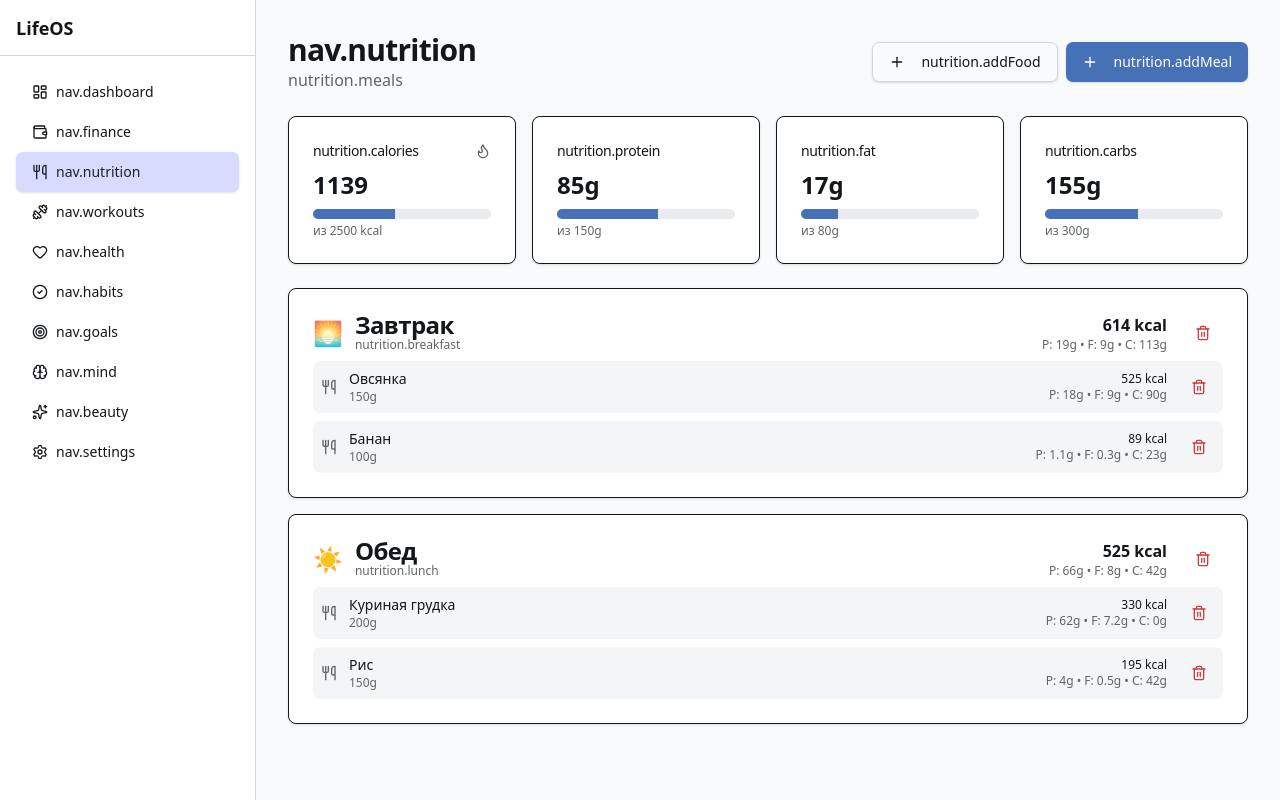
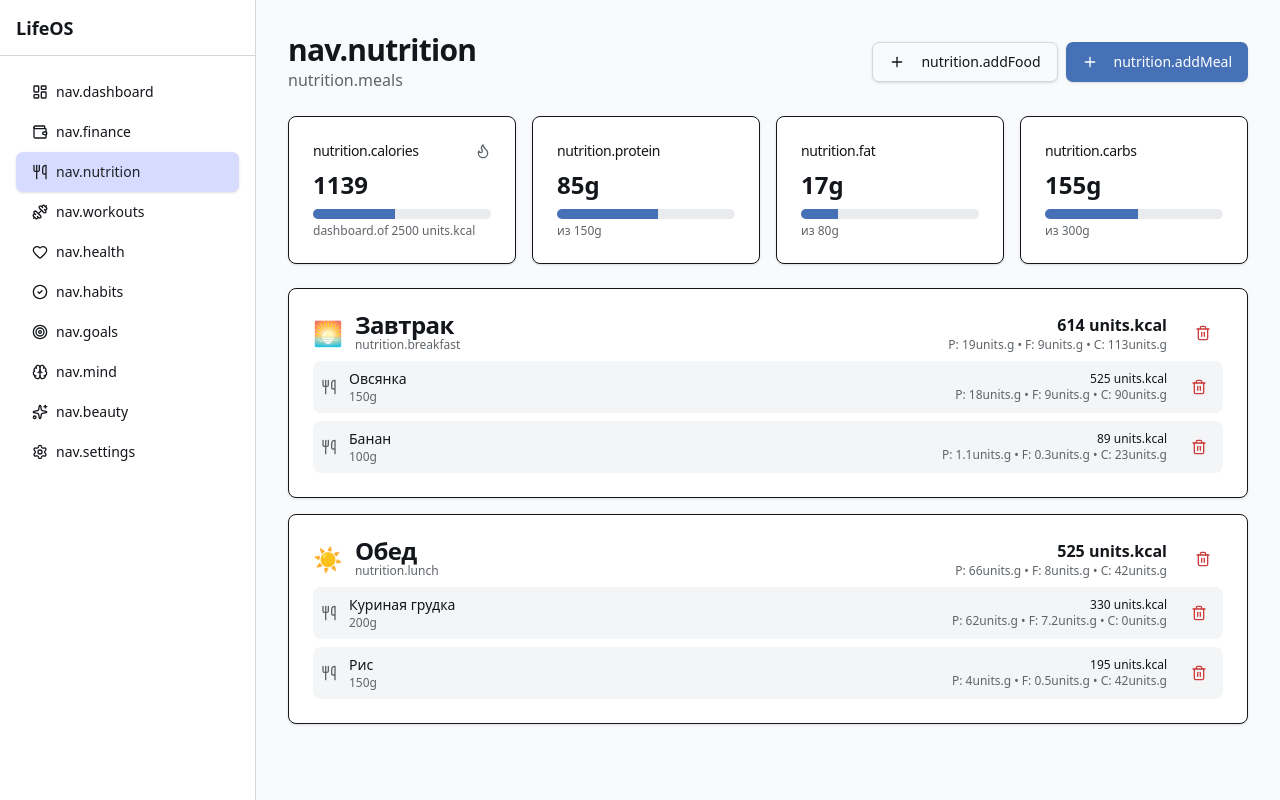
Before and after one commit to bairrrich/13.03.25_LifeOS, a Next.js app: page /nutrition in a window 1280 px wide. Built offline with nearby package versions, Linux system fonts and the light colour scheme; what i18next-resources-to-backend would draw is missing.

Commit message:
fix: i18n localization for Nutrition page

```diff
--- a/src/app/nutrition/page.tsx
+++ b/src/app/nutrition/page.tsx
@@ -186,13 +186,13 @@ export default function NutritionPage() {
                         <div>
                           <p className="font-medium">{food.name}</p>
                           <p className="text-xs text-muted-foreground">
-                            {food.calories} kcal / {food.servingSize}g
+                            {food.calories} {t('units.kcal')} / {food.servingSize}{t('units.g')}
                           </p>
                         </div>
                         <div className="flex items-center gap-2">
                           <Input
                             type="number"
-                            placeholder="г"
+                            placeholder={t('units.g')}
                             className="w-20 h-8"
                             defaultValue={food.servingSize}
                           />
@@ -259,7 +259,7 @@ export default function NutritionPage() {
               <div className="text-2xl font-bold">{totalCalories}</div>
               <ProgressBar value={(totalCalories / DAILY_GOALS.calories) * 100} showLabel={false} className="mt-2" />
               <p className="text-xs text-muted-foreground mt-1">
-                из {DAILY_GOALS.calories} kcal
+                {t('dashboard.of')} {DAILY_GOALS.calories} {t('units.kcal')}
               </p>
             </CardContent>
           </Card>
@@ -324,9 +324,9 @@ export default function NutritionPage() {
                     </div>
                     <div className="flex items-center gap-4">
                       <div className="text-right">
-                        <p className="font-semibold">{mealCalories} kcal</p>
+                        <p className="font-semibold">{mealCalories} {t('units.kcal')}</p>
                         <p className="text-xs text-muted-foreground">
-                          P: {Math.round(mealProtein)}g • F: {Math.round(mealFat)}g • C: {Math.round(mealCarbs)}g
+                          P: {Math.round(mealProtein)}{t('units.g')} • F: {Math.round(mealFat)}{t('units.g')} • C: {Math.round(mealCarbs)}{t('units.g')}
                         </p>
                       </div>
                       <Button variant="ghost" size="icon" onClick={() => handleDeleteMeal(meal.id)}>
@@ -351,9 +351,9 @@ export default function NutritionPage() {
                           </div>
                           <div className="flex items-center gap-4">
                             <div className="text-right text-xs">
-                              <p className="font-medium">{entry.calories} kcal</p>
+                              <p className="font-medium">{entry.calories} {t('units.kcal')}</p>
                               <p className="text-muted-foreground">
-                                P: {entry.protein}g • F: {entry.fat}g • C: {entry.carbs}g
+                                P: {entry.protein}{t('units.g')} • F: {entry.fat}{t('units.g')} • C: {entry.carbs}{t('units.g')}
                               </p>
                             </div>
                             <Button
```
